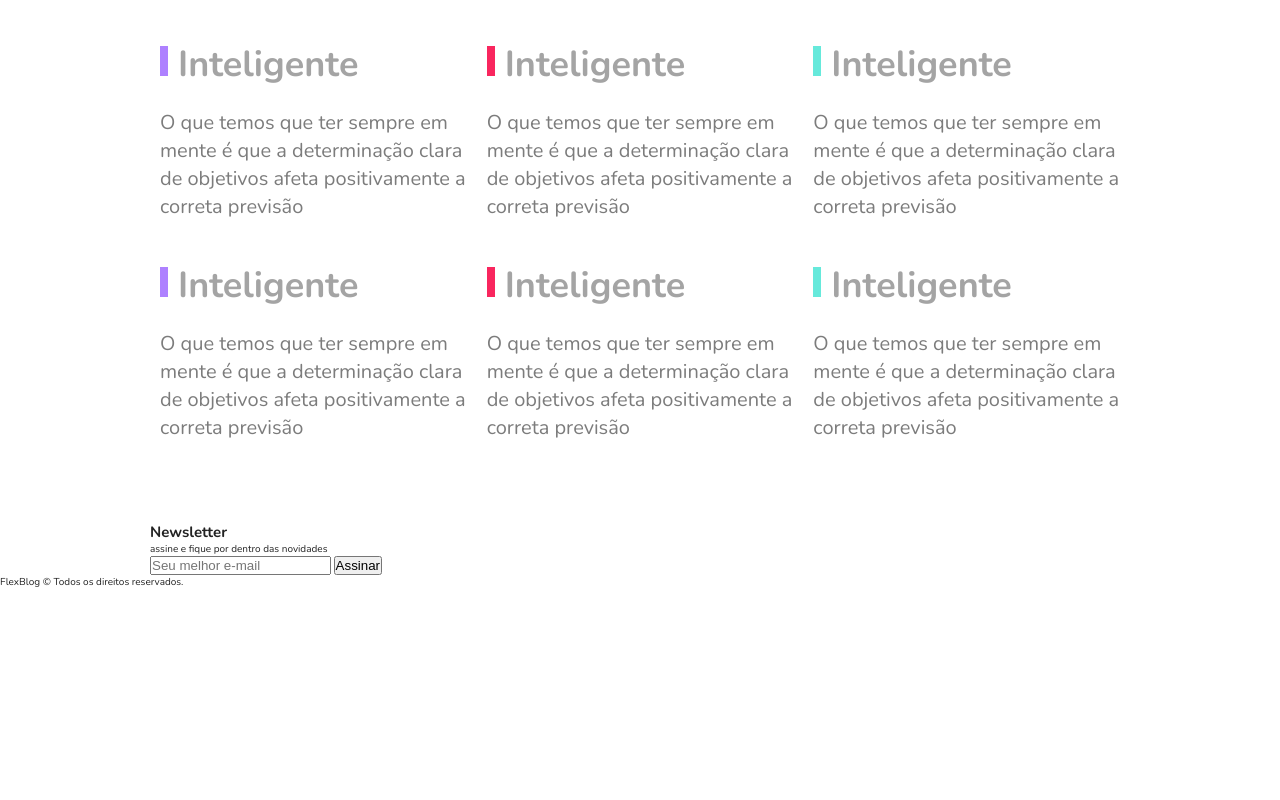
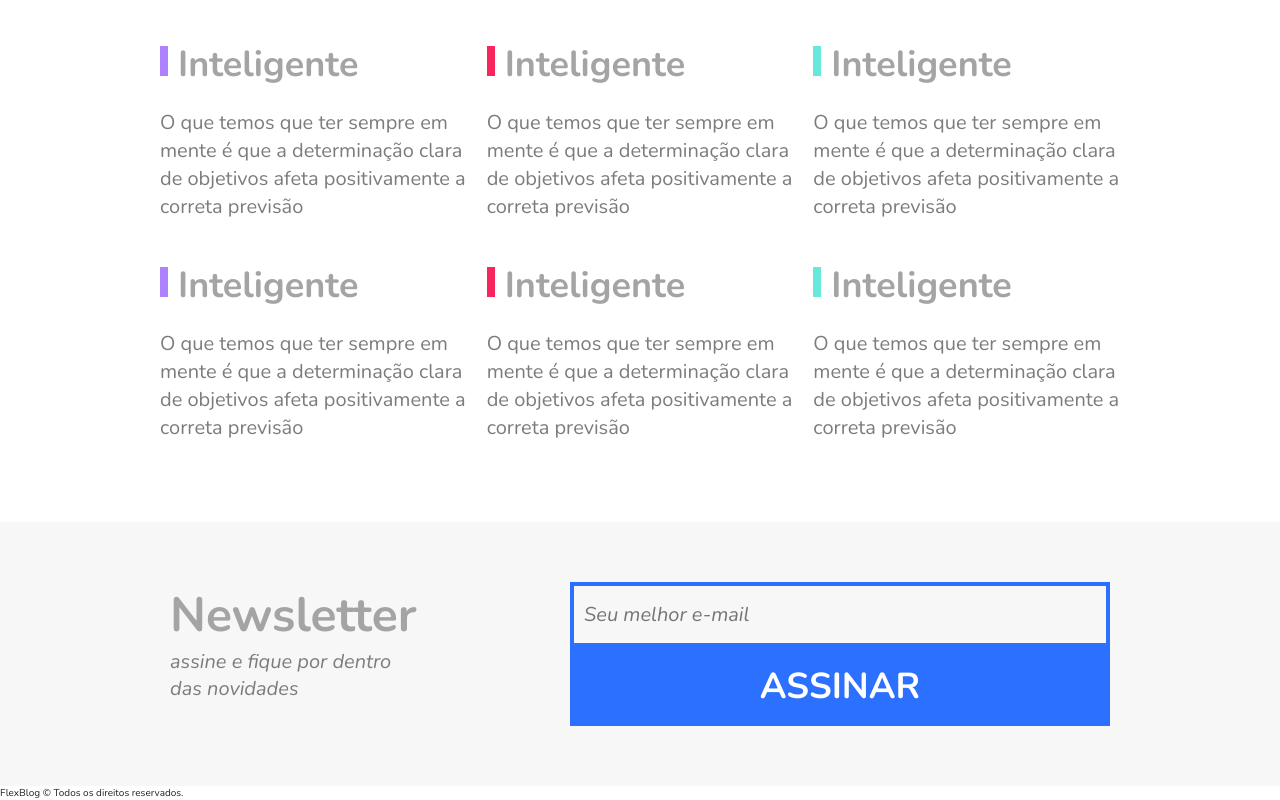
Before and after one commit to FernandNsp/Estudo-Flexbox_Flexblog, a plain HTML site: page index.html in a window 1280 px wide. Shown: the part 2617-3417 px from the top of the page. Before the commit the page ends 3206 px from the top, so only its background shows below. Drawn offline with nearby package versions, Linux system fonts and the light colour scheme.

Commit message:
Seção com newsletter estilizada

```diff
--- /dev/null
+++ b/assets/css/newsletter.css
@@ -0,0 +1,60 @@
+/* NEWSLETTER */
+.newsletter{
+	display: flex;
+	flex-wrap: wrap;
+	background: var(--cinza-claro);
+	padding: 6rem calc((100% - 960px)/2);
+}
+
+.newsletter__informacoes{
+	flex: 1 1 240px;
+	margin: 0 1rem;
+}
+
+.newsletter__titulo{
+	font-size: 4.8rem;
+	color: var(--cinza-medio);
+}
+
+.newsletter__texto{
+	font-size: 2rem;
+	font-style: italic;
+	max-width: 230px;
+	color: var(--cinza-escuro);
+	margin-bottom: 1rem;
+}
+
+.formulario{
+	display: flex;
+	flex-wrap: wrap;
+	flex: 2 1 260px;
+	margin: 0 1rem;
+	align-self: center;
+}
+
+.formulario__input{
+	flex: 3 1 260px;
+	font-size: 2rem;
+	color: var(--cinza-escuro);
+	font-style: italic;
+	font-family: "Nunito", Arial, Helvetica, sans-serif;
+	border: 4px solid var(--principal);
+	background: transparent;
+	padding: 1.5rem 1rem;
+	margin: 0;
+	border-radius: 0;
+}
+
+.formulario__botao{
+	flex: 1 1 260px;
+	font-family: "Nunito", Arial, Helvetica, sans-serif;
+	font-size: 3.6rem;
+	font-weight: 700;
+	text-transform: uppercase;
+	background-color: var(--principal);
+	color: var(--branco);
+	border: 0;
+	margin: 0;
+	cursor: pointer;
+	padding: 1.5rem 1rem;
+}
--- a/index.html
+++ b/index.html
@@ -18,6 +18,7 @@
 		<link rel="stylesheet" href="./assets/css/produtos.css">
 		<link rel="stylesheet" href="./assets/css/preco.css">
 		<link rel="stylesheet" href="./assets/css/qualidade.css">
+		<link rel="stylesheet" href="./assets/css/newsletter.css">
 	</head>
 
 	<body>
@@ -159,15 +160,15 @@
 				</div>
 			</section>
 
-			<section class="newsletter container">
+			<section class="newsletter">
 				<div class="newsletter__informacoes">
 					<h2 class="newsletter__titulo">Newsletter</h2>
 					<p class="newsletter__texto">assine e fique por dentro das novidades</p>
 				</div>
 
 				<form action="" class="formulario">
-					<input type="text" name="email" id="email" placeholder="Seu melhor e-mail" aria-placeholder="Seu melhor e-mail">
-					<button type="submit">Assinar</button>
+					<input type="text" name="email" id="email" class="formulario__input" placeholder="Seu melhor e-mail" aria-placeholder="Seu melhor e-mail">
+					<button type="submit" class="formulario__botao">Assinar</button>
 				</form>
 			</section>
 		</main>
```
